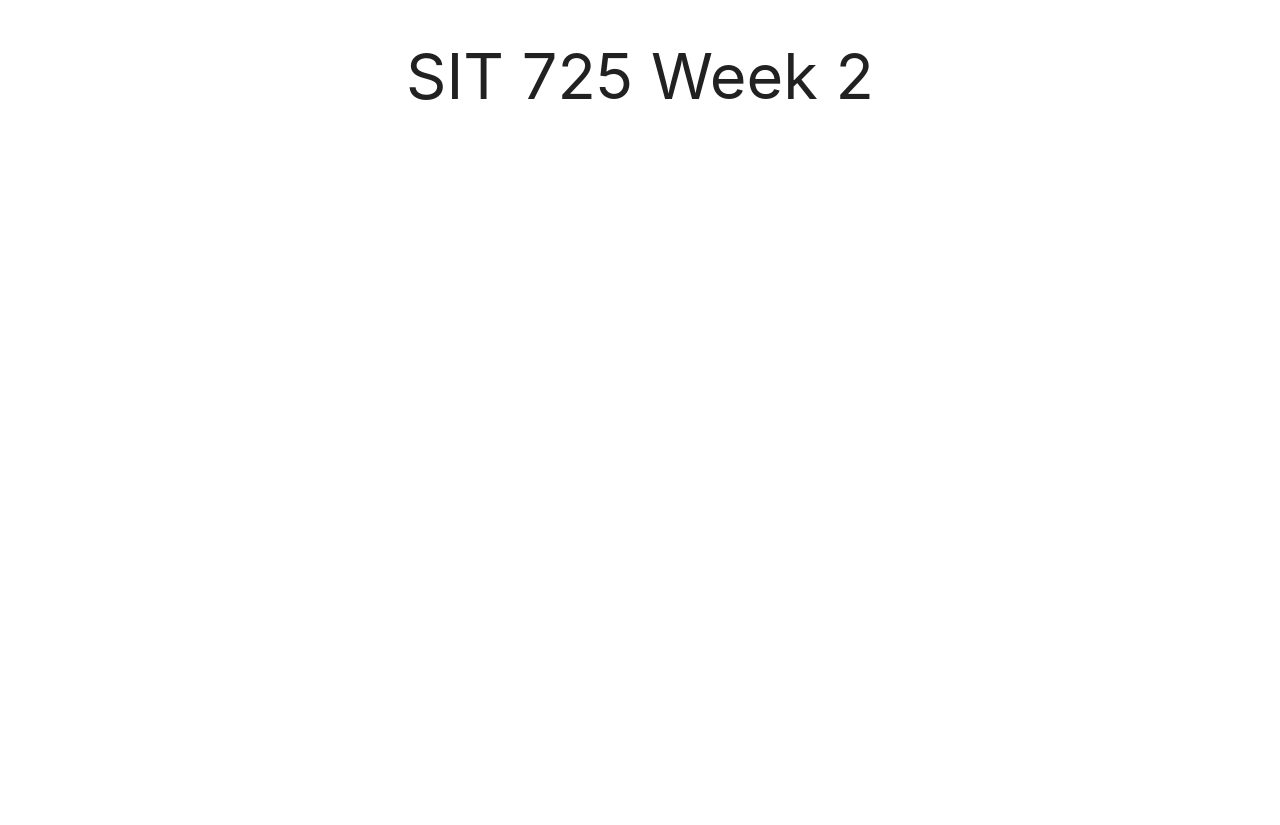
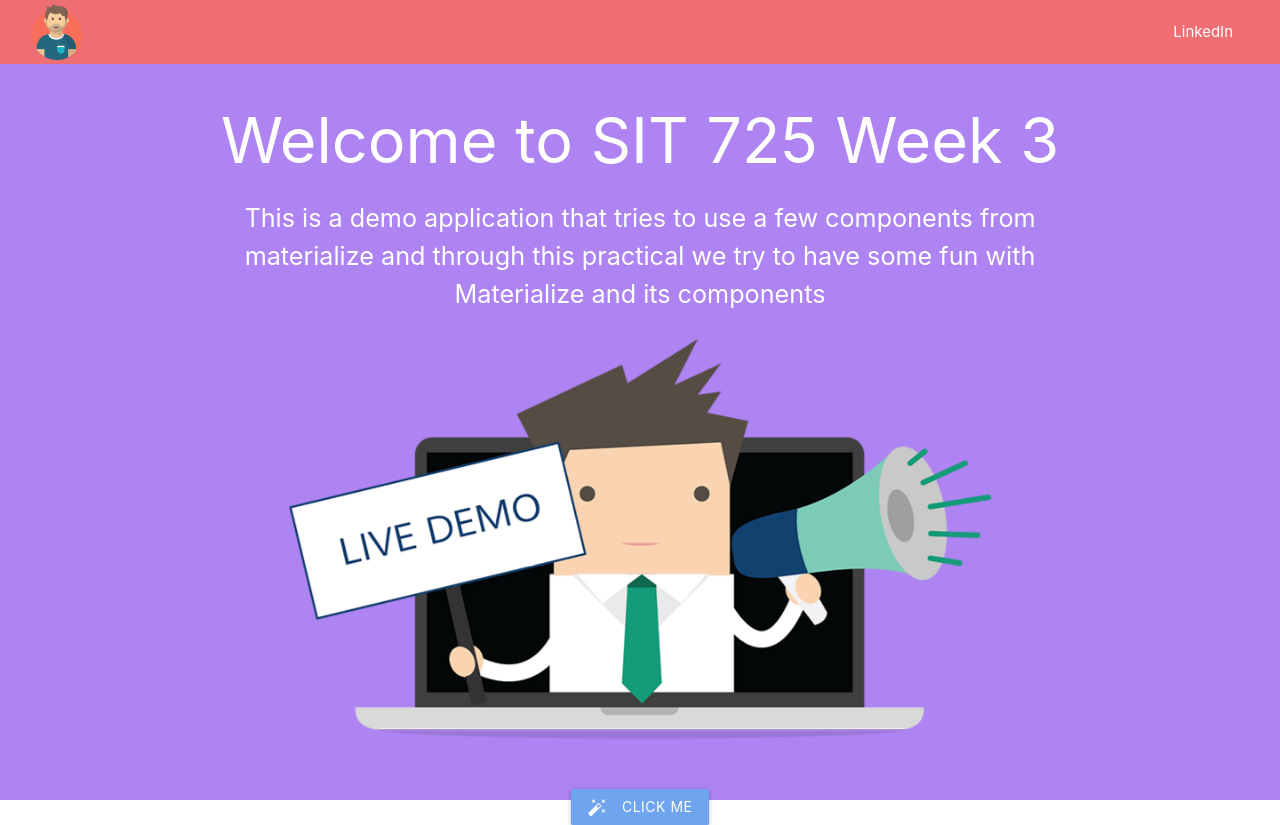
Before and after one commit to lutin2022/sit725-2022-t1-prac4, a website: page public/index.html in a window 1280 px wide. Before the commit the page ends 800 px from the top, so only its background shows below. Drawn offline with nearby package versions, Linux system fonts and the light colour scheme.

Commit message:
Updates -modified application in materialize

```diff
--- a/package.json
+++ b/package.json
@@ -4,7 +4,7 @@
   "description": "week 3 prac for SIT 725 2022",
   "main": "server.js",
   "scripts": {
-    "test": "echo \"Error: no test specified\" && exit 1"
+    "start": "node server.js"
   },
   "repository": {
     "type": "git",
@@ -15,7 +15,7 @@
     "NodeJs"
   ],
   "author": "lutin2022",
-  "license": "ISC",
+  "license": "MIT",
   "bugs": {
     "url": "https://github.com/lutin2022/sit725-2022-t1-prac3/issues"
   },
--- /dev/null
+++ b/public/css/styles.css
@@ -0,0 +1,21 @@
+.navbar-size {
+    width: 95%;
+    margin: 0 auto;
+}
+.user-image-size {
+    height: 56px;
+    margin: 4px 0;
+}
+.main-body {
+    background-color: #ae84f2;
+    color: white;
+    height: calc(100vh - 64px);
+}
+.materialboxed-image {
+    margin: 0 auto;
+    height: 400px;
+}
+.click-me-button {
+    background-color: #6ea5ee;
+    margin-top: 50px;
+}
--- a/public/index.html
+++ b/public/index.html
@@ -5,29 +5,52 @@
   <meta charset="utf-8">
   <meta name="viewport" content="width=device-width, initial-scale=1">
 
-  <title>SIT 725 Prac 2</title>
-  <meta name="description" content="basic template for SIT 725 Prac 2">
+  <title>SIT 725 Prac 3</title>
+  <meta name="description" content="basic template for SIT 725 Prac 3">
   <meta name="author" content="SitePoint">
 
-  <meta property="og:title" content="SIT 725 Prac 2">
+  <meta property="og:title" content="SIT 725 Prac 3">
   <meta property="og:type" content="website">
-  <meta property="og:description" content="basic template for SIT 725 Prac 2">
+  <meta property="og:description" content="basic template for SIT 725 Prac 3">
 
 
   <link rel="stylesheet" href="https://cdnjs.cloudflare.com/ajax/libs/materialize/1.0.0/css/materialize.min.css">
 
+  <link href="https://fonts.googleapis.com/icon?family=Material+Icons" rel="stylesheet">
+
+
+  <link rel="stylesheet" href="css/styles.css">
+
 </head>
 
 <body>
+  <nav>
+      <div class="nav-wrapper navbar-size">
+        <a href="#" class="brand-logo"><img class="user-image-size" src="images/user-image.png" /></a>
+        <ul id="nav-mobile" class="right hide-on-med-and-down">
+          <li><a target="_blank" href="https://www.linkedin.com/in/tingting-lu-153038a7/">LinkedIn</a></li>
+        </ul>
+      </div>
+  </nav>
+  <main class="main-body">
     <div class="container">
-        <div class="row">
-            <div class="col s12">
-                <h1 id="heading" class="center-align">SIT 725 Week 2</h1>
-            </div>
+      <div class="row">
+        <div class="col s12 center-align">
+          <h1 id="heading">Welcome to SIT 725 Week 3</h1>
+          <p class="flow-text">This is a demo application that tries to use a few components from materialize and through this practical we try to have some fun with Materialize and its components</p>
         </div>
-    </div>
+        <div class="col s12 center-align">
+          <img class="materialboxed materialboxed-image" src="images/livedemo.png">
+        </div>
+        <div class="col s12 center-align">
+          <a class="waves-effect waves-light btn click-me-button modal-trigger" id="clickMeButton" data-target="modal1"><i class="material-icons left">auto_fix_high</i>Click Me</a>
+        </div>
+      </div>
 
-  <script src="https://cdnjs.cloudflare.com/ajax/libs/materialize/1.0.0/js/materialize.min.js"></script>
-  <script src="js/scripts.js"></script>
+    </main>
+<script src="https://code.jquery.com/jquery-3.6.0.min.js" integrity="sha256-/xUj+3OJU5yExlq6GSYGSHk7tPXikynS7ogEvDej/m4=" crossorigin="anonymous"></script>
+<!-- Compiled and minified JavaScript -->
+<script src="https://cdnjs.cloudflare.com/ajax/libs/materialize/1.0.0/js/materialize.min.js"></script>
+<script src="js/scripts.js"></script>
 </body>
 </html>
```
Also changed, not shown: public/images/kitten-2.jpg (added), public/images/kitten-3.jpg (added), public/images/kitten.jpg (added), public/images/livedemo.png (added), public/images/user-image.png (added).
